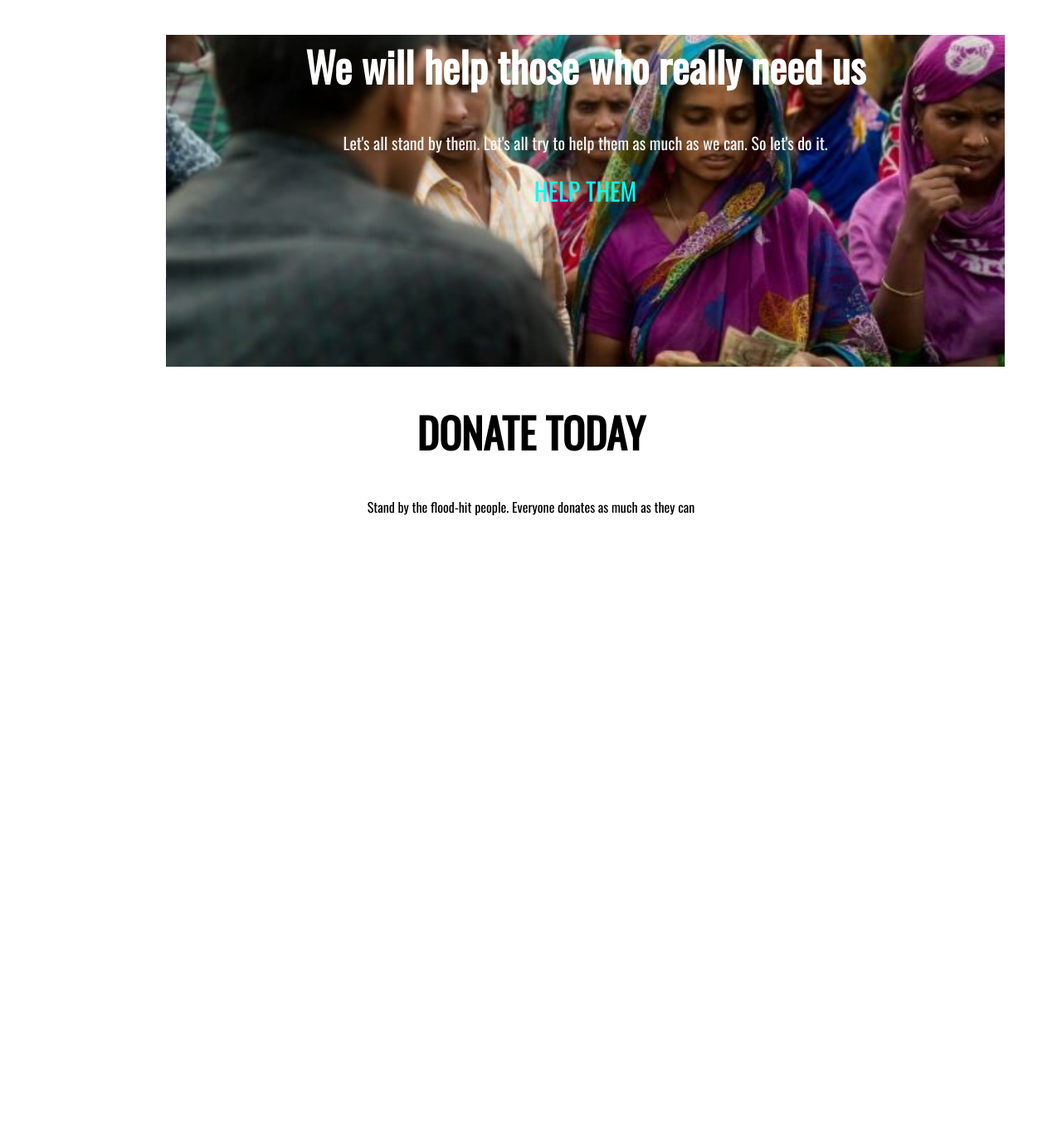
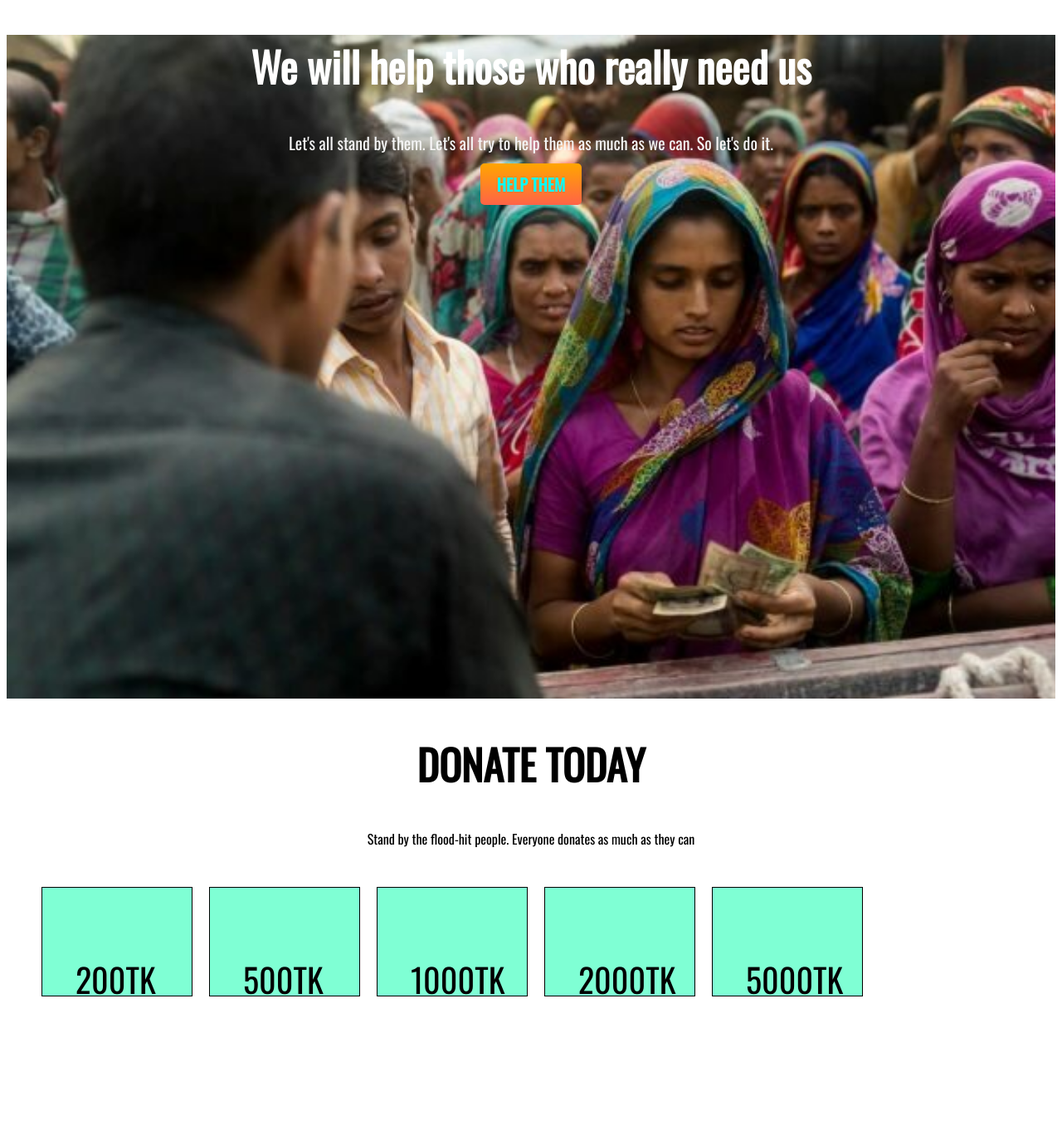
Before and after one commit to mojahid007/My-repo, a plain HTML site: page index.html in a window 1280 px wide. Shown: the whole page at 83% size. Before the commit the page ends 800 px from the top, so only its background shows below. Drawn offline with nearby package versions, Linux system fonts and the light colour scheme.

Commit message:
matha nosto

```diff
--- a/index.html
+++ b/index.html
@@ -17,9 +17,19 @@
     <a id="anchor" href="">HELP THEM</a>
 </section>
 <section>
-    <h1 id="black">DONATE TODAY</h1>
-    <p id="donate">Stand by the flood-hit people. Everyone donates as much as they can</p>
+    <div>
+        <h1 id="black">DONATE TODAY</h1>
+        <p id="donate">Stand by the flood-hit people. Everyone donates as much as they can</p>
+    </div>
+
 </section>
+<section class="donate">
+        <div class="amount"><p>200TK</p></div>
+        <div class="amount"><p span class="new">500TK</p></div>
+        <div class="amount"><p>1000TK</p></div>
+        <div class="amount"><p>2000TK</p></div>
+        <div class="amount"><p>5000TK</p></div>
+    </section>
 
 </body>
 </html>
--- a/style.css
+++ b/style.css
@@ -2,14 +2,16 @@ body{
     font-family: 'Oswald', sans-serif;
 }
 .header{
-    min-height: 50vh;
-    width: 80%;
         background-image: url(images/donation1.jpg);
-        background-position: center;
+        text-align: center;
+        padding:0;
+        margin:0;
+        text-shadow: 3in;
+
+      height: 100vh;
+        background-repeat: no-repeat;
         background-size: cover;
         position: center;
-        text-align: center;
-        margin-left: 2in;
         }
         #white{
             font-size: 50px;
@@ -22,8 +24,16 @@ body{
         #anchor{
             color: aqua;
             text-decoration: none;
-            font-size: 30px;
-            border-bottom: 20px;
+            font-size: 20px;
+            padding: 10px 20px;
+            border:40px 30px ;
+            margin: 5px 5px ;
+            border-radius: 5px;
+            font-weight: 700;
+            width: auto;
+            top: 70%;
+            text-align: center;
+            background-image: linear-gradient(orange,tomato);
         }
         #black{
             color: black;
@@ -33,3 +43,33 @@ body{
         #donate{
             text-align: center;
         }
+        .amount{
+            display: flex;
+            font-size: 40px;
+            text-align: center;
+            width: 100px;
+            height: 50px;
+            background-color: aquamarine;
+            border: 1px solid black;
+            float: left;
+            padding: 40px;
+            margin: 10px;
+
+
+        }
+        .donate{
+            width: 1200px;
+            height: 300px;
+
+            margin:0 auto;
+            margin-top: 2px;
+           position: relative;
+           text-align: center;
+           padding-top: 20px;
+           align-items: center;
+
+
+        }
+        .new{
+            background-color: red;
+        }
```
